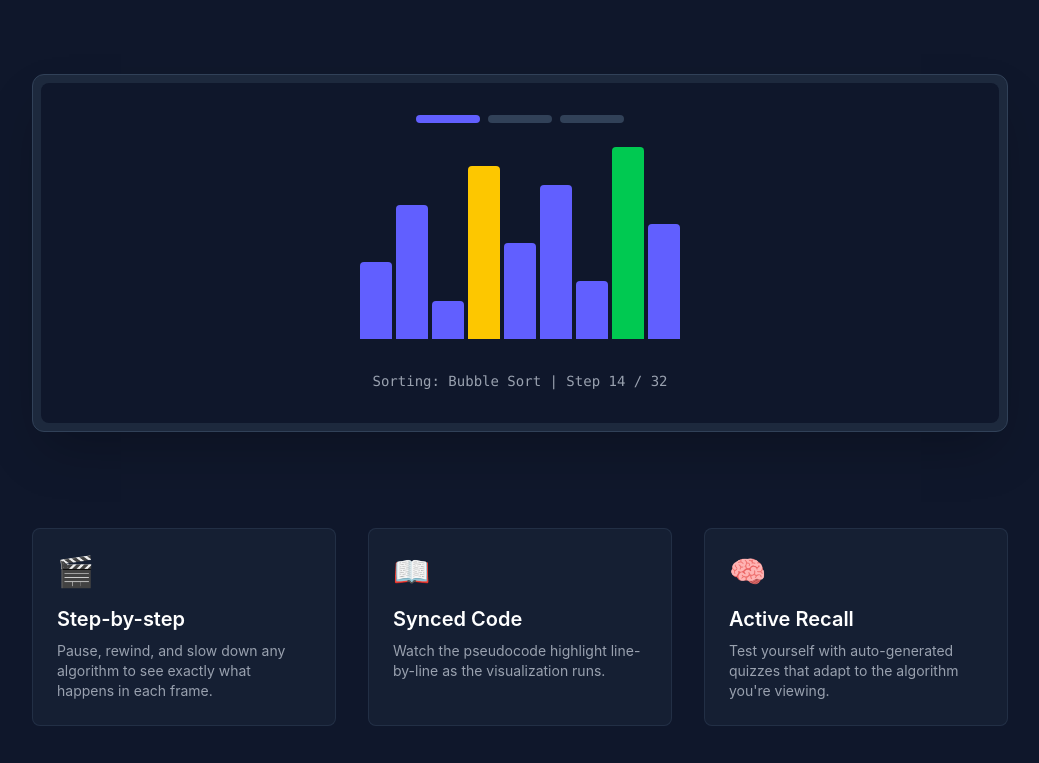
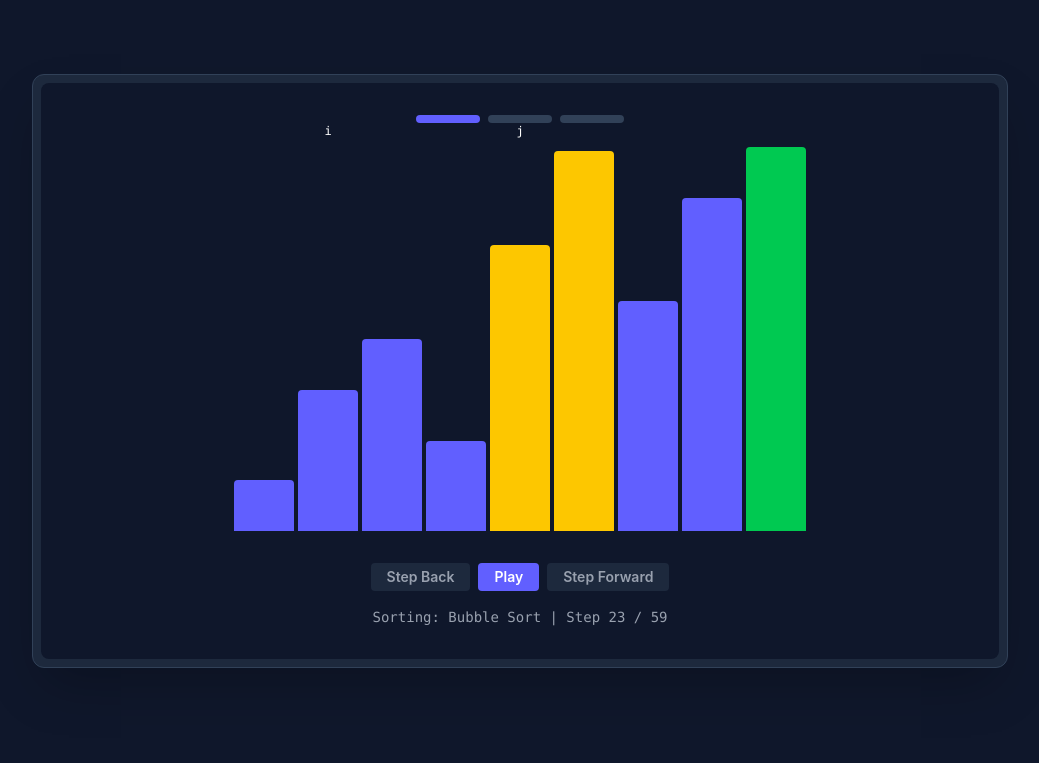
Before and after one commit to Sajghaa/algo-visualizer, a React (Vite) app: page / in a window 1280 px wide. Shown: the part 440-1203 px from the top of the page, without its empty margins (120-1159 px from the left). Built offline with nearby package versions, Linux system fonts and the light colour scheme; no server answers.

Commit message:
Update landing page

```diff
--- a/src/pages/Landing.tsx
+++ b/src/pages/Landing.tsx
@@ -1,8 +1,27 @@
+import { useEffect, useState } from 'react';
 import { Link } from 'react-router-dom';
 import { useAuth } from '../auth/useAuth';
+import { ArrayVisualizer } from '../components/ArrayVisualizer';
+import { bubbleSort } from '../algorithms/sorting/bubbleSort';
+import type { ArrayStep } from '../algorithms/types';
+
+
+const DEMO_ARRAY = [45, 12, 89, 33, 67, 21, 90, 54, 78];
+
+const DEMO_STEPS = bubbleSort.generateSteps(DEMO_ARRAY);
 
 export function Landing() {
   const { isAuthenticated } = useAuth();
+  const [demoIndex, setDemoIndex] = useState(0);
+
+  useEffect(() => {
+    const interval = setInterval(() => {
+      setDemoIndex((prev) => (prev + 1) % DEMO_STEPS.length);
+    }, 250);
+    return () => clearInterval(interval);
+  }, []);
+
+  const currentDemoStep = DEMO_STEPS[demoIndex] as ArrayStep;
 
   return (
     <div className="min-h-screen bg-slate-900 text-white">
@@ -41,7 +60,7 @@ export function Landing() {
 
         <div className="flex flex-wrap justify-center gap-4">
           <Link
-            to={isAuthenticated ? "/app" : "/login"}
+            to={isAuthenticated ? "/dashboard" : "/login"}
             className="rounded-md bg-indigo-500 px-8 py-3 text-lg font-semibold text-white transition hover:bg-indigo-400"
           >
             Start Learning →
@@ -56,28 +75,38 @@ export function Landing() {
           </a>
         </div>
 
-        {/* Visual Mockup (Using CSS to fake a screenshot for now) */}
+        {/* LIVE Visual Mockup */}
         <div className="mt-20 rounded-xl border border-slate-700 bg-slate-800 p-2 shadow-2xl">
           <div className="rounded-lg bg-slate-900 p-8">
+
+            {/* Fake Window Header (Only if you want it to look like an app) */}
             <div className="mb-6 flex justify-center gap-2">
               <div className="h-2 w-16 rounded-full bg-indigo-500"></div>
               <div className="h-2 w-16 rounded-full bg-slate-700"></div>
               <div className="h-2 w-16 rounded-full bg-slate-700"></div>
             </div>
-            <div className="flex h-48 items-end justify-center gap-1">
-              {[40, 70, 20, 90, 50, 80, 30, 100, 60].map((height, i) => (
-                <div
-                  key={i}
-                  className={`w-8 rounded-t-sm transition-all ${
-                    height === 100 ? 'bg-green-500' : height === 90 ? 'bg-yellow-400' : 'bg-indigo-500'
-                  }`}
-                  style={{ height: `${height}%` }}
-                />
-              ))}
+
+            {/* The REAL Array Visualizer */}
+            <div className="pointer-events-none">
+              {/* pointer-events-none prevents users from clicking the fake buttons if any */}
+              <ArrayVisualizer
+                step={currentDemoStep}
+                maxValue={Math.max(...DEMO_ARRAY)}
+              />
             </div>
-            <div className="mt-8 text-center font-mono text-sm text-gray-400">
-              Sorting: Bubble Sort | Step 14 / 32
+
+            {/* Fake Controls */}
+            <div className="mt-8 flex flex-col items-center gap-2">
+              <div className="flex gap-2">
+                <div className="rounded bg-slate-800 px-4 py-1 text-sm font-semibold text-gray-400">Step Back</div>
+                <div className="rounded bg-indigo-500 px-4 py-1 text-sm font-semibold text-white">Play</div>
+                <div className="rounded bg-slate-800 px-4 py-1 text-sm font-semibold text-gray-400">Step Forward</div>
+              </div>
+              <div className="mt-2 text-center font-mono text-sm text-gray-400">
+                Sorting: Bubble Sort | Step {demoIndex + 1} / {DEMO_STEPS.length}
+              </div>
             </div>
+
           </div>
         </div>
 
```
